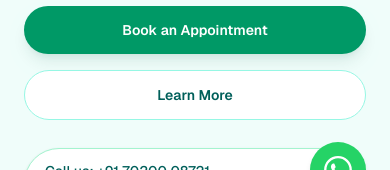
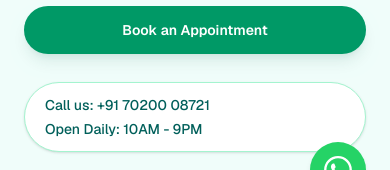
Before and after one commit to sandeepnayak7880-creator/RHclinic, a Next.js app: page / in a window 390 px wide. Shown: the part 486-656 px from the top of the page. Built offline with nearby package versions, Linux system fonts and the light colour scheme; no server answers; the database is empty.

Commit message:
Fixed mobile menu styling

```diff
--- a/src/components/home/Hero.tsx
+++ b/src/components/home/Hero.tsx
@@ -87,12 +87,6 @@ export function Hero() {
             >
               Book an Appointment
             </Link>
-            <Link
-              href="/about"
-              className="inline-flex items-center justify-center rounded-full border border-teal-200 bg-white px-6 py-3.5 text-sm font-semibold text-teal-800 transition-colors hover:border-teal-300 hover:bg-teal-100 focus-visible:outline-2 focus-visible:outline-offset-2 focus-visible:outline-emerald-600"
-            >
-              Learn More
-            </Link>
           </div>
           <div className="mt-7 inline-flex flex-wrap items-center gap-x-3 gap-y-1 rounded-full border border-emerald-200 bg-white px-5 py-3 text-sm font-medium text-teal-800 shadow-sm">
             <span>Call us: {siteConfig.phone}</span>
```
